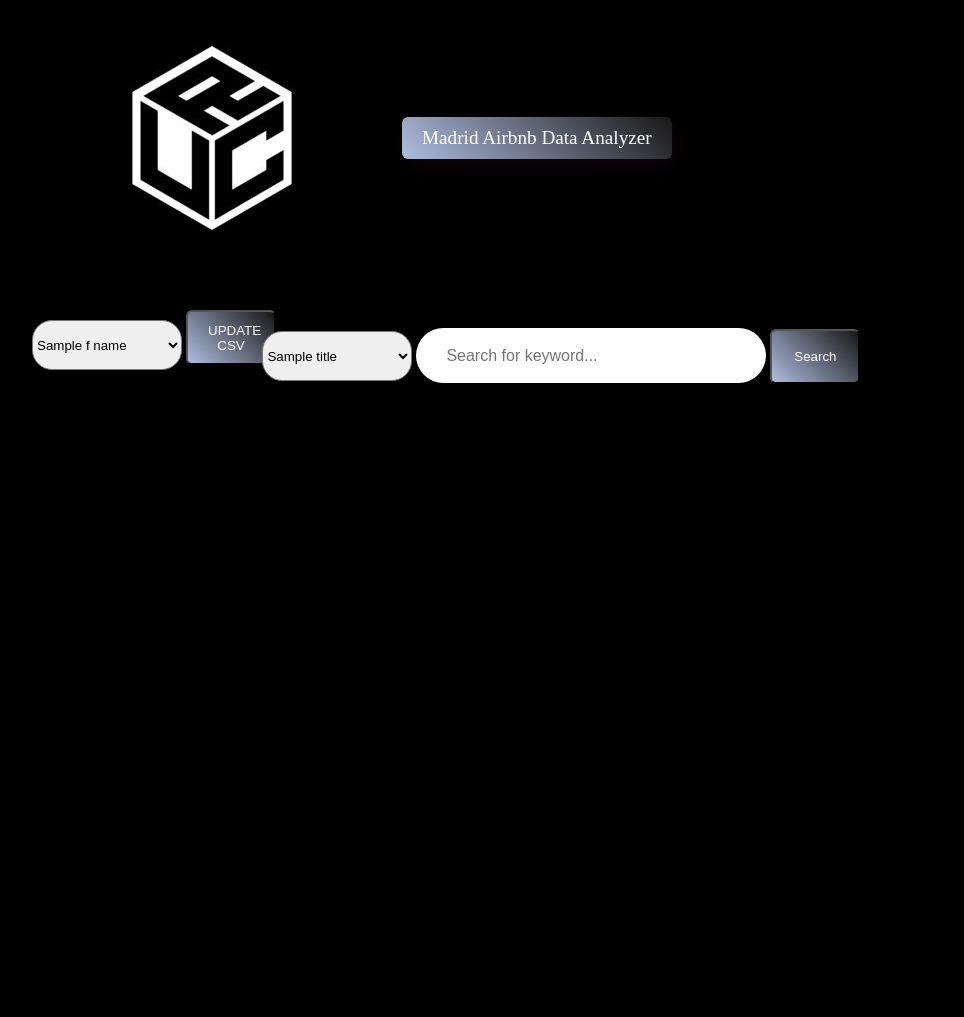
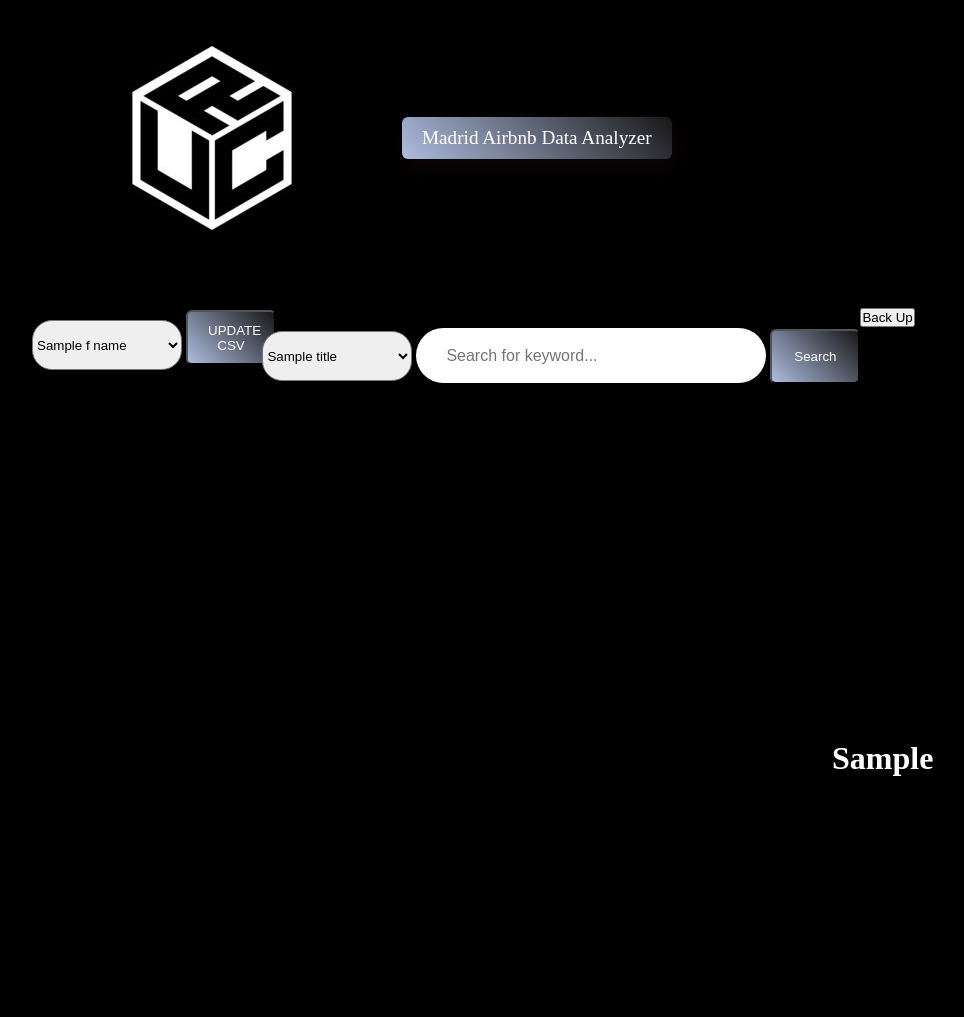
Before and after one commit to kgarc044/two-man-group, a Python web app: template myproj/templates/index.html in a window 1280 px wide. Shown: the top 1017 px of the page, without its empty margins (32-996 px from the left). Run offline with Jinja, Linux system fonts and the light colour scheme; the template is opened without the code that fills it: most values are stand-ins (such as "Sample title", 1, 10 or a date in 2020).

Commit message:
Update everything

```diff
--- a/myproj/templates/index.html
+++ b/myproj/templates/index.html
@@ -24,10 +24,12 @@
                         {% for f_name_list in f_name_list%}
                         <option value = "{{f_name_list}}" selected >{{f_name_list}}</option>"
                         {% endfor %}
+
                     </select>
                     <button type="submit" id="update_bnt" > UPDATE CSV </button>
                 </form>
             </div>
+
             <div class="content">
                 <div class="wrapper">
                     <form class="search_key" method="POST" action="/search">
@@ -39,7 +41,14 @@
                         <input type="text" placeholder="Search for keyword..." name="w">
                         <button type="submit" id="search_bnt"> Search </button>
                     </form>
+                    <div class="backupblock">
+                        <form class ="backup" method="POST" action="/backup">
+                            <button type="Back Up File" id = "backup_bnt">Back Up</button>
+                        </form>
+                    </div>
+
                 </div>
+                <h1 class = "bkup-msg">{{BackUpMsg}}</h1>
                 <!--<form action="response" method="POST">
                     <button type="submit" name="requestBnt">Request</button>
                 </form>-->
```
